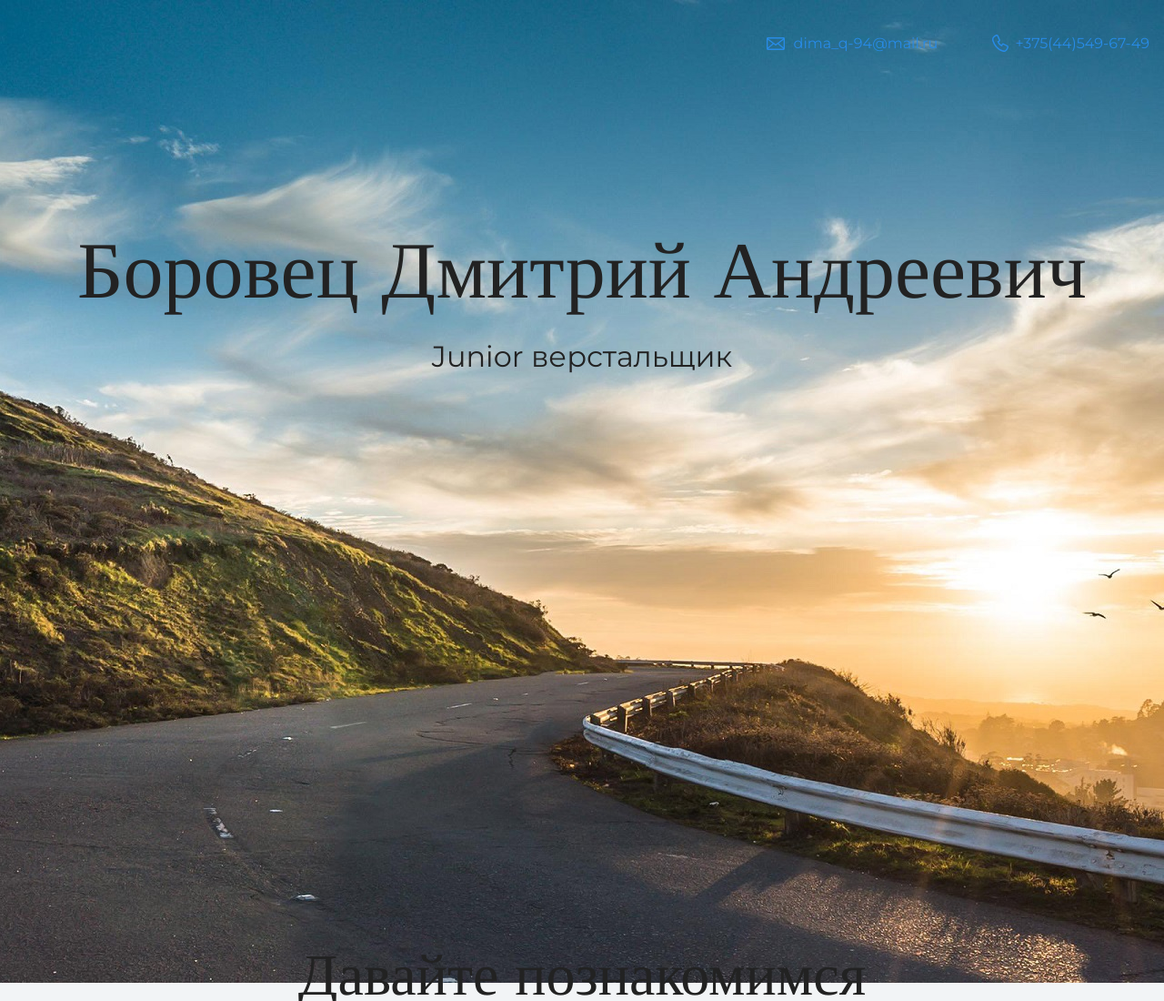
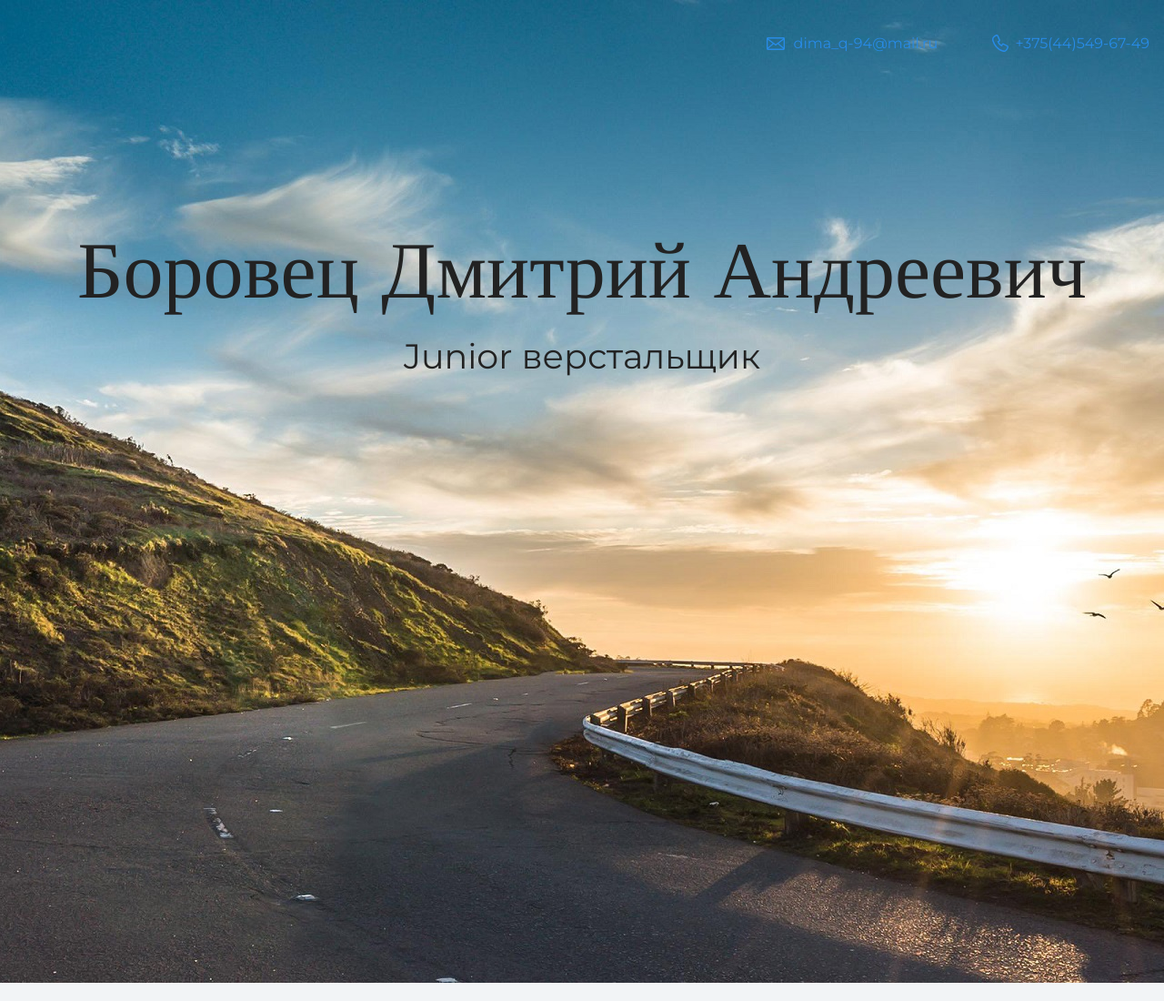
Before and after one commit to V1ceR0y/-, a plain HTML site: page index.html in a window 1280 px wide. Shown: the top 1100 px of the page at 91% size. Drawn offline with nearby package versions, Linux system fonts and the light colour scheme.

Commit message:
Add files via upload

```diff
--- a/style.css
+++ b/style.css
@@ -47,7 +47,7 @@ body {
 }
 
 .hero-image {
-  margin-bottom: 620px;
+  margin-bottom: 700px;
 }
 
 .hero-image .container {
@@ -65,7 +65,7 @@ body {
 
 .hero-image p {
   margin: 0;
-  font-size: 32px;
+  font-size: 38px;
   line-height: 48px;
 }
 
```
